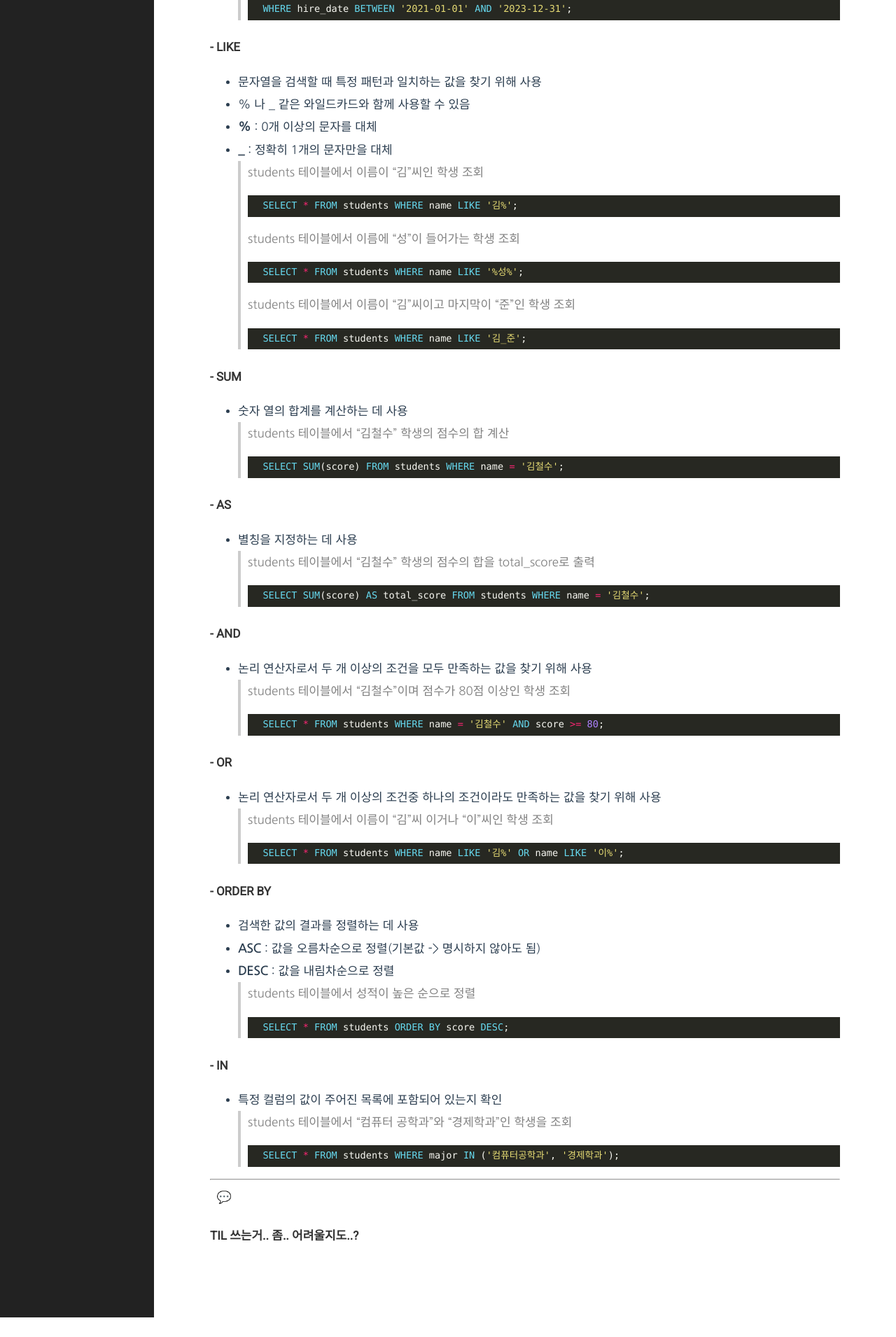
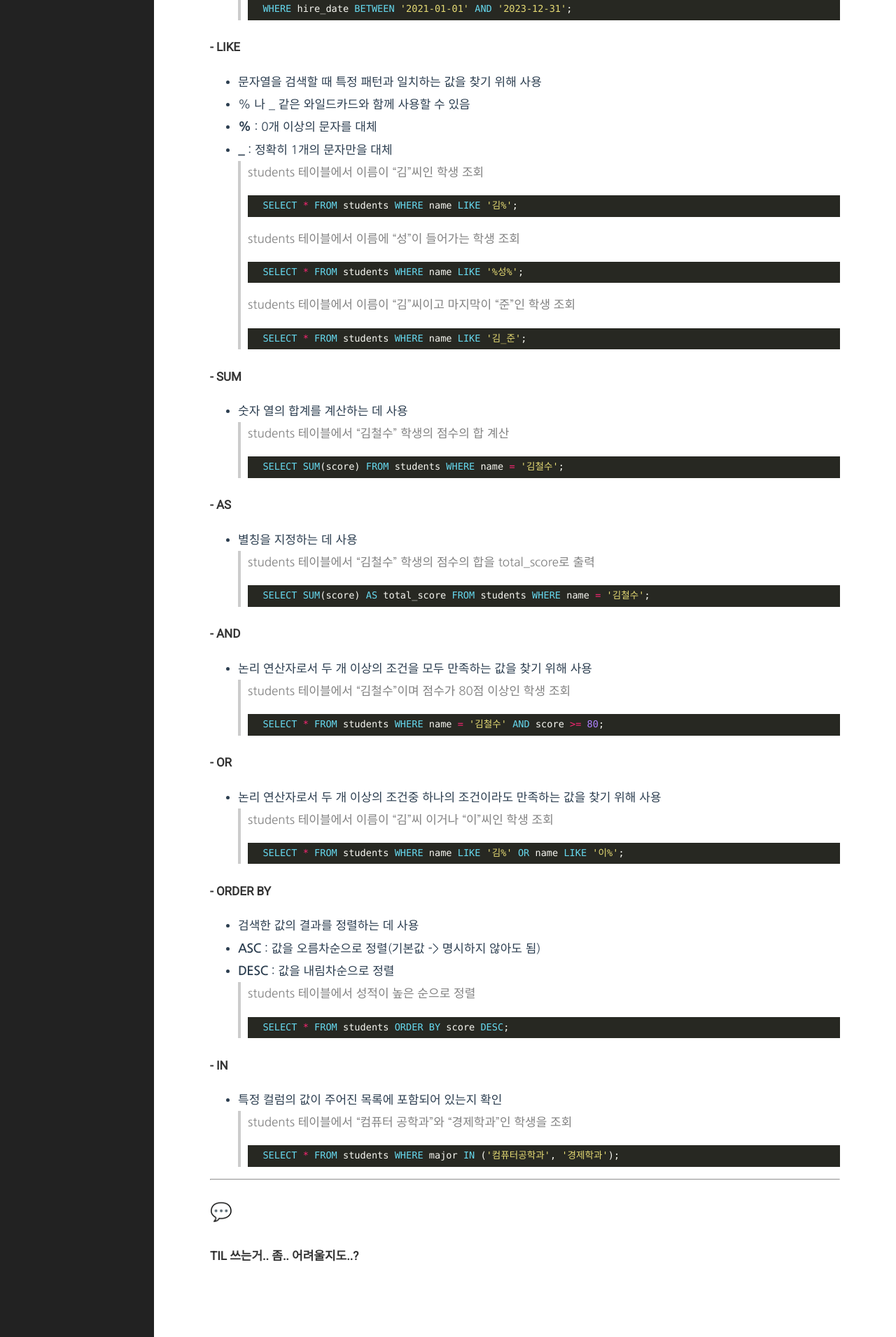
Before and after one commit to s-woni/s-woni.github.io, a Jekyll site: the page built from _posts/2025-01-14-til.md, in a window 1280 px wide. Shown: the part 1132-3042 px from the top of the page at 70% size. Built offline with Jekyll 4.4.1, drawn with Linux system fonts in a browser that asks for light colours; before the commit the page ends 3014 px from its top, so only the background shows below that.

Commit message:
Update 2025-01-14-til.md

```diff
--- a/_posts/2025-01-14-til.md
+++ b/_posts/2025-01-14-til.md
@@ -107,7 +107,7 @@ category: bootcamp-til
 
 
 ---
-&nbsp;
-💬
-&nbsp;
+
+## 💬
+
 #### TIL 쓰는거.. 좀.. 어려울지도..?
```
